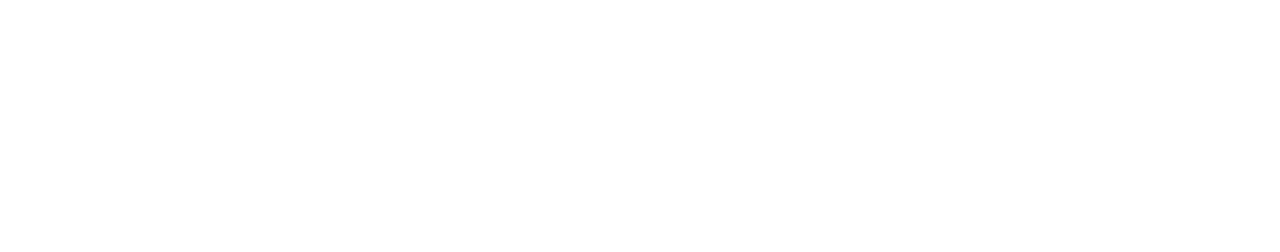
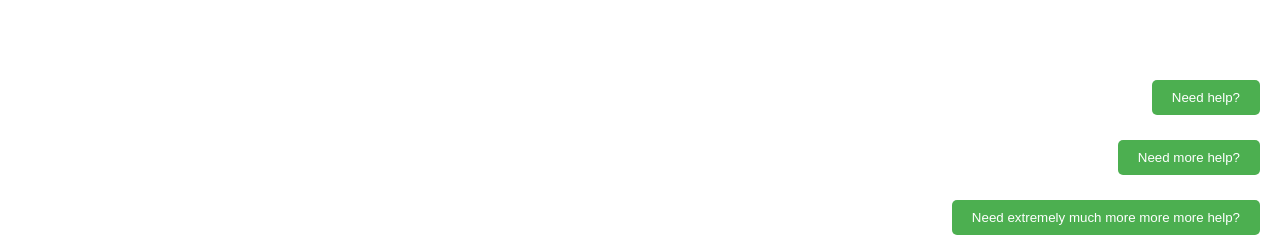
Before and after one commit to MoritzFamira/playlistmates, a React (Create React App) app in the folder Source_Summer/PlaylistMates/playlistmates.client/: page / in a window 1280 px wide. Shown: the part 545-797 px from the top of the page. Built offline with nearby package versions, Linux system fonts and the light colour scheme; no server answers.

Commit message:
nearly lost the best part (keanu) in merge

```diff
--- a/Source_Summer/PlaylistMates/playlistmates.client/src/App.css
+++ b/Source_Summer/PlaylistMates/playlistmates.client/src/App.css
@@ -205,3 +205,105 @@
   margin-bottom: 15px;
   color: #333;
 }
+
+.help-button-container {
+  position: fixed;
+  bottom: 140px;
+  right: 20px;
+}
+
+.help-button {
+  padding: 10px 20px;
+  background-color: #4CAF50; /* Example color */
+  color: white;
+  border: none;
+  border-radius: 5px;
+  cursor: pointer;
+}
+
+.help-image-container {
+  display: none;
+  position: fixed;
+  bottom: 80px; /* Increased space */
+  right: 80px;
+}
+
+.help-image {
+  width: 300px; /* Adjusted size */
+  height: auto;
+  border-radius: 10px;
+  box-shadow: 0 4px 8px rgba(0, 0, 0, 0.2);
+}
+
+
+.help-button:hover + .help-image-container {
+  display: block;
+}
+
+.helpMore-button-container {
+  position: fixed;
+  bottom: 80px;
+  right: 20px;
+}
+
+.helpMore-button {
+  padding: 10px 20px;
+  background-color: #4CAF50; /* Example color */
+  color: white;
+  border: none;
+  border-radius: 5px;
+  cursor: pointer;
+}
+
+.helpMore-image-container {
+  display: none;
+  position: fixed;
+  bottom: 80px; /* Increased space */
+  right: 80px;
+}
+
+.helpMore-image {
+  width: 300px; /* Adjusted size */
+  height: auto;
+  border-radius: 10px;
+  box-shadow: 0 4px 8px rgba(0, 0, 0, 0.2);
+}
+
+
+.helpMore-button:hover + .helpMore-image-container {
+  display: block;
+}
+
+.helpMore2-button-container {
+  position: fixed;
+  bottom: 20px;
+  right: 20px;
+}
+
+.helpMore2-button {
+  padding: 10px 20px;
+  background-color: #4CAF50; /* Example color */
+  color: white;
+  border: none;
+  border-radius: 5px;
+  cursor: pointer;
+}
+
+.helpMore2-image-container {
+  display: none;
+  position: fixed;
+  bottom: 80px; /* Increased space */
+  right: 80px;
+}
+
+.helpMore2-image {
+  width: 300px; /* Adjusted size */
+  height: auto;
+  border-radius: 10px;
+  box-shadow: 0 4px 8px rgba(0, 0, 0, 0.2);
+}
+
+
+.helpMore2-button:hover + .helpMore2-image-container {
+  display: block;
+}
--- a/Source_Summer/PlaylistMates/playlistmates.client/src/App.js
+++ b/Source_Summer/PlaylistMates/playlistmates.client/src/App.js
@@ -219,6 +219,27 @@
             <button onClick={() => handleAdd({titel: 'New Playlist' })}>
                 Add Playlist
             </button>
+            <div className="help-button-container">
+        <button className="help-button">Need help?</button>
+        <div className="help-image-container">
+          <h1 className="help-text">I can't help you, but here is an image of Tom to make you feel better!</h1>
+          <img src="tomhanks.jpg" alt="Help Image" className="help-image" />
+        </div>
+      </div>
+      <div className="helpMore-button-container">
+        <button className="helpMore-button">Need more help?</button>
+        <div className="helpMore-image-container">
+          <h1 className="helpMore-text">I can't help you, but here is an image of Emilia to make you feel better!</h1>
+          <img src="emiliaschuele.jpg" alt="Help Image" className="helpMore-image" />
+        </div>
+      </div>
+      <div className="helpMore2-button-container">
+        <button className="helpMore2-button">Need extremely much more more more help?</button>
+        <div className="helpMore2-image-container">
+          <h1 className="helpMore2-text">I can't help you, but here is an image of Keanu to make you feel better!</h1>
+          <img src="keanu.jpg" alt="Help Image" className="helpMore2-image" />
+        </div>
+        </div>
         </div>
     );
 }
```
